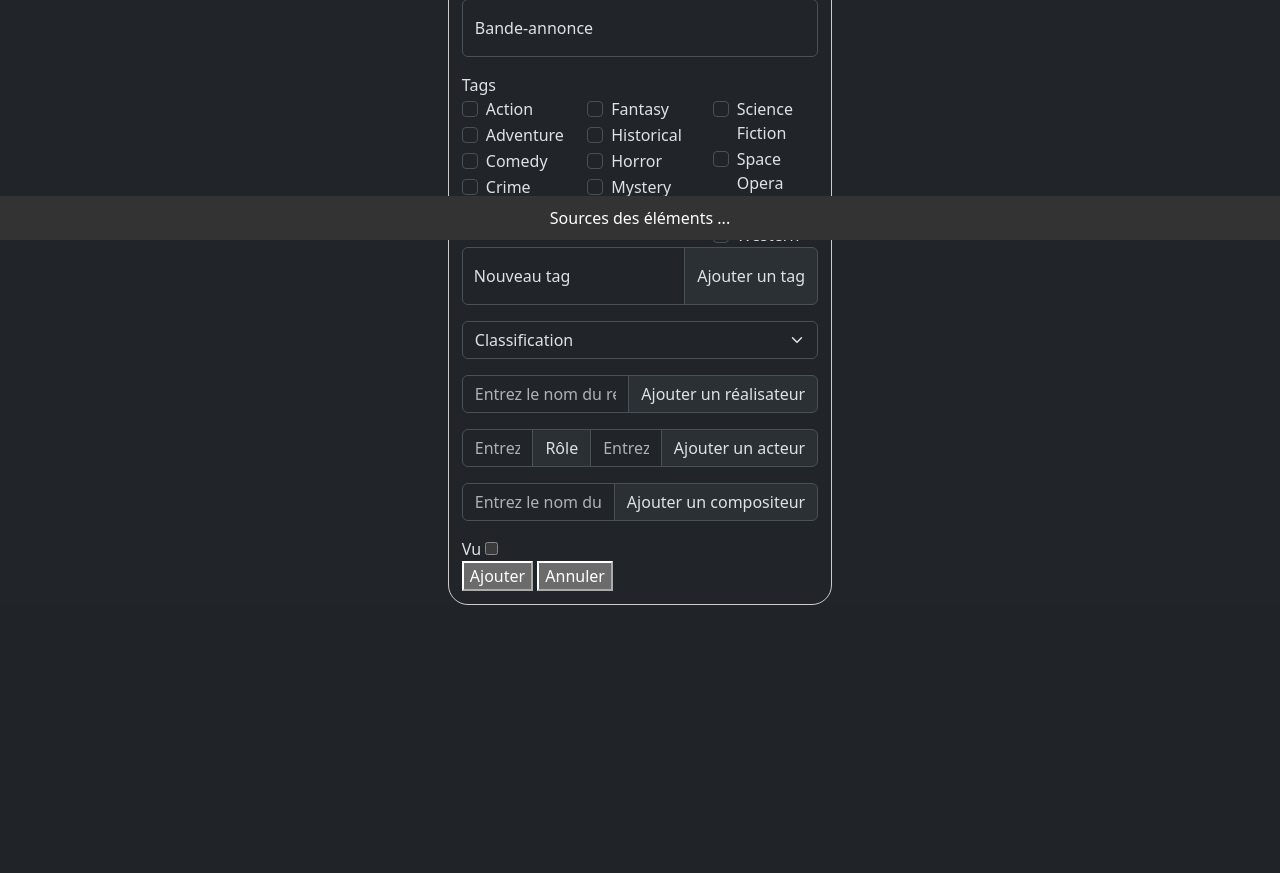
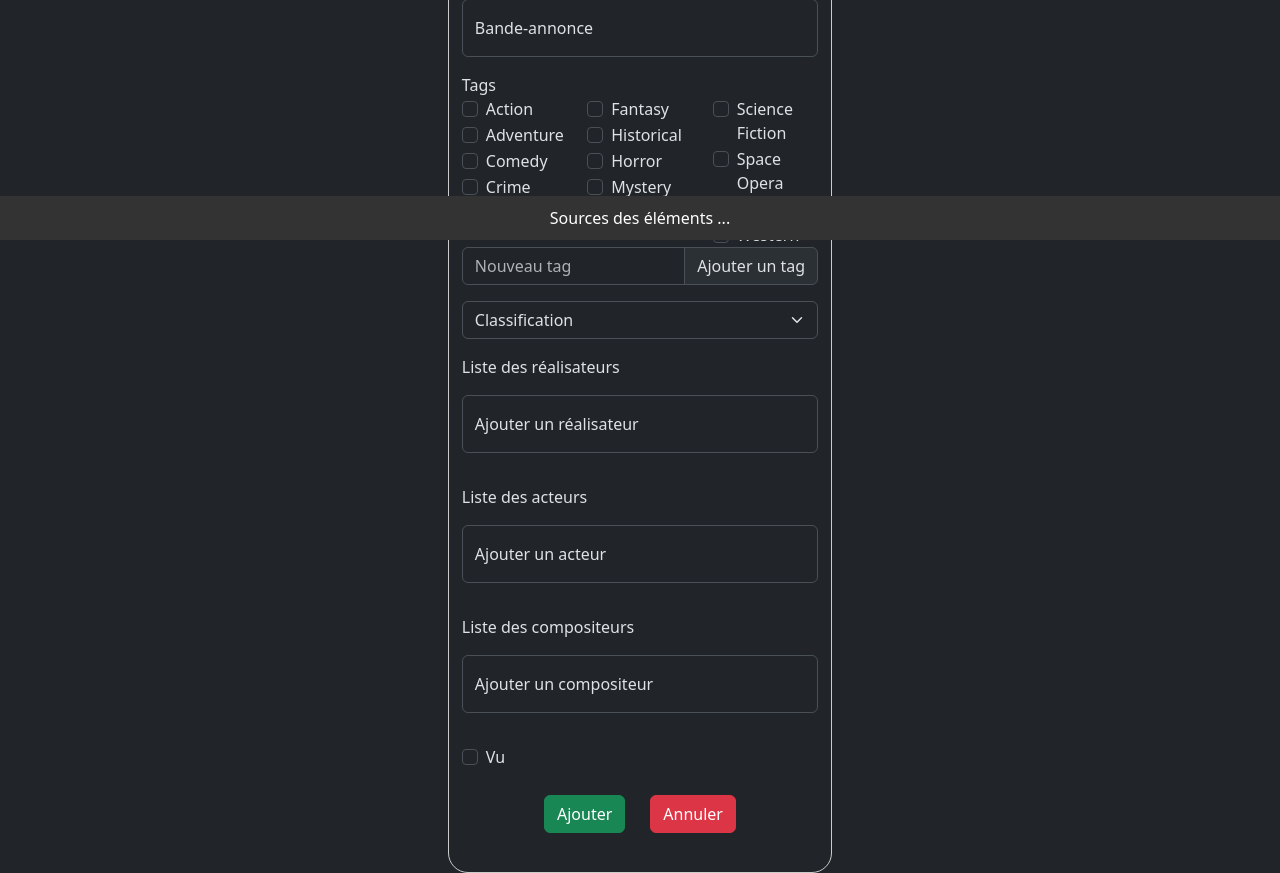
Before and after one commit to Darkbriks/L2_Web_Projet_3, a PHP site: page /pages/admin.php in a window 1280 px wide. Shown: the part 560-1433 px from the top of the page. Before the commit the page ends 1165 px from the top, so only its background shows below. Run offline with PHP 8.4, Linux system fonts and the light colour scheme; the visitor is signed in with stand-in values (Sample User, id 1); data comes from the database, SQL or seed files in the repository.

Commit message:
Complete AddMovieForm

```diff
--- a/class/mdb/MovieForm.php
+++ b/class/mdb/MovieForm.php
@@ -35,10 +35,12 @@ class MovieForm
 
         if (isset($data['actor']))
         {
-            foreach ($data['actor'] as $value)
+            if (!isset($data['actor_role']) || count($data['actor']) !== count($data['actor_role'])) { throw new Exception($GLOBALS['movie-form-exception-actor-role']); }
+
+            for ($i = 0; $i < count($data['actor']); $i++)
             {
-                $actor = explode('!$!', $value)[0]; $actor = htmlspecialchars(trim($actor));
-                $role = explode('!$!', $value)[1]; $role = htmlspecialchars(trim($role));
+                $actor = htmlspecialchars(trim($data['actor'][$i]));
+                $role = htmlspecialchars(trim($data['actor_role'][$i]));
                 if (!empty($actor)) { $this->linkPersons([$actor], $movie_id, 1, [$actor => $role]); }
             }
         }
--- a/class/mdb/PersonDB.php
+++ b/class/mdb/PersonDB.php
@@ -2,6 +2,7 @@
 
 namespace mdb;
 
+use Exception;
 use pdo_wrapper\PdoWrapper;
 
 class PersonDB extends PdoWrapper
@@ -9,6 +10,14 @@ class PersonDB extends PdoWrapper
     public function __construct()
     {
         parent::__construct($GLOBALS['db_name'], $GLOBALS['db_host'], $GLOBALS['db_port'], $GLOBALS['db_user'], $GLOBALS['db_pwd']);
+    }
+
+    /**
+     * @throws Exception
+     */
+    public function getData($attributes, $values, $and = true, $limit = 10, $order = 'id', $direction = 'ASC', $useLike = false, $table='person', $class_name=null): bool|array
+    {
+        return parent::getData($attributes, $values, $and, $limit, $order, $direction, $useLike, $table, "mdb\data_template\Person");
     }
 
     public function addPerson($first_name, $last_name, $birth_date, $death_date, $type, $image_path): bool
--- a/class/mdb/TagDB.php
+++ b/class/mdb/TagDB.php
@@ -2,6 +2,7 @@
 
 namespace mdb;
 
+use Exception;
 use pdo_wrapper\PdoWrapper;
 
 class TagDB extends PdoWrapper
@@ -9,6 +10,14 @@ class TagDB extends PdoWrapper
     public function __construct()
     {
         parent::__construct($GLOBALS['db_name'], $GLOBALS['db_host'], $GLOBALS['db_port'], $GLOBALS['db_user'], $GLOBALS['db_pwd']);
+    }
+
+    /**
+     * @throws Exception
+     */
+    public function getData($attributes, $values, $and = true, $limit = 10, $order = 'id', $direction = 'ASC', $useLike = false, $table='Tag', $class_name=null): bool|array
+    {
+        return parent::getData($attributes, $values, $and, $limit, $order, $direction, $useLike, $table, "mdb\data_template\Tag");
     }
 
     public function tagExist($name): bool
--- a/class/mdb/data_template/Person.php
+++ b/class/mdb/data_template/Person.php
@@ -11,8 +11,6 @@ class Person
     public function getBirthDate() { return $this->birth_date; }
     public function getDeathDate() { return $this->death_date; }
     public function getImagePath() { return $this->image_path; }
-    public function getPlayedName() { return $this->played_name; }
-    public function getType() { return $this->type; }
 
     // Méthode pour générer le HTML en fonction du type
     public function getHtml_Person()
@@ -80,9 +78,7 @@ class Person
             'last_name' => $this->last_name,
             'birth_date' => $this->birth_date,
             'death_date' => $this->death_date,
-            'image_path' => $this->image_path,
-            'played_name' => $this->played_name,
-            'type' => $this->type
+            'image_path' => $this->image_path
         ];
     }
 }
--- a/class/mdb/data_template/Tag.php
+++ b/class/mdb/data_template/Tag.php
@@ -11,4 +11,12 @@ class Tag
     {
         return "<li><a class='dropdown-item tag' href='#' data-tag=" . $this->getId() . ">" . $this->getName() . "</a></li>";
     }
+
+    public function get_json()
+    {
+        return [
+            'id' => $this->id,
+            'name' => $this->name
+        ];
+    }
 }
--- a/css/my_movies.css
+++ b/css/my_movies.css
@@ -233,6 +233,9 @@ body.dark-theme label{
     margin-top: 5px;
 }
 
+/********** Form **********/
+form h2 { text-align: center; }
+
 /********** Login Form **********/
 .login-form {
     max-width: 20vw;
@@ -266,10 +269,6 @@ body.dark-theme label{
     position: absolute;
     left: 50%;
     transform: translate(-50%, 0);
-}
-
-.add-movie-form h2 {
-    text-align: center;
 }
 
 #posters-preview {
@@ -314,3 +313,18 @@ body.dark-theme label{
     column-count: 3;
     column-gap: 20px;
 }
+
+.remove-btn {
+    height: 40px;
+    width: 40px;
+}
+
+.login-form-submit {
+    position: relative;
+    display: flex;
+    justify-content: center;
+    align-items: center;
+    width: 100%;
+    padding: 10px;
+    margin-top: 10px;
+}
--- a/localization/FR.php
+++ b/localization/FR.php
@@ -44,17 +44,12 @@ $GLOBALS['movie-form-add-movie-age-rating'] = 'Classification';
 $GLOBALS['movie-form-add-movie-age-rating-placeholder'] = 'Entrez la classification du film';
 $GLOBALS['movie-form-add-movie-age-rating-all'] = 'Tout public';
 $GLOBALS['movie-form-add-movie-age-rating-number'] = 'ans et plus';
-$GLOBALS['movie-form-add-movie-director-to-add'] = 'Réalisateur à ajouter';
+$GLOBALS['movie-form-add-movie-directors-list'] = 'Liste des réalisateurs';
 $GLOBALS['movie-form-add-movie-add-director'] = 'Ajouter un réalisateur';
-$GLOBALS['movie-form-add-movie-add-director-placeholder'] = 'Entrez le nom du réalisateur';
-$GLOBALS['movie-form-add-movie-actor-to-add'] = 'Acteur à ajouter';
+$GLOBALS['movie-form-add-movie-actors-list'] = 'Liste des acteurs';
 $GLOBALS['movie-form-add-movie-add-actor'] = 'Ajouter un acteur';
-$GLOBALS['movie-form-add-movie-add-actor-placeholder'] = 'Entrez le nom de l\'acteur';
-$GLOBALS['movie-form-add-movie-add-actor-role'] = 'Rôle';
-$GLOBALS['movie-form-add-movie-add-actor-role-placeholder'] = 'Entrez le rôle de l\'acteur';
-$GLOBALS['movie-form-add-movie-composer-to-add'] = 'Compositeur à ajouter';
+$GLOBALS['movie-form-add-movie-composers-list'] = 'Liste des compositeurs';
 $GLOBALS['movie-form-add-movie-add-composer'] = 'Ajouter un compositeur';
-$GLOBALS['movie-form-add-movie-add-composer-placeholder'] = 'Entrez le nom du compositeur';
 $GLOBALS['movie-form-add-movie-seen'] = 'Vu';
 $GLOBALS['movie-form-add-movie-add'] = 'Ajouter';
 $GLOBALS['movie-form-add-movie-cancel'] = 'Annuler';
@@ -69,6 +64,7 @@ $GLOBALS['movie-form-exception-trailer'] = 'La bande-annonce du film est obligat
 $GLOBALS['movie-form-exception-tags'] = 'Le film doit avoir au moins un tag';
 $GLOBALS['movie-form-exception-age-rating'] = 'La classification du film est obligatoire et doit être un nombre entier positif';
 $GLOBALS['movie-form-exception-seen'] = 'La valeur de "Vu" doit être vraie ou fausse. Le film ne peut pas avoir été vu si il n\'est pas sorti';
+$GLOBALS['movie-form-exception-actor-role'] = 'Le rôle doit être défini pour chaque acteur';
 
 ////////// LOGIN //////////
 // login.php
@@ -77,3 +73,14 @@ $GLOBALS['login-user'] = 'Nom d\'utilisateur';
 $GLOBALS['login-password'] = 'Mot de passe';
 $GLOBALS['login-submit'] = 'Connexion';
 $GLOBALS['login-error'] = 'Nom d\'utilisateur ou mot de passe incorrect, veuillez réessayer';
+
+////////// SQL //////////
+// PdoWrapper.php
+$GLOBALS['pdo-connect-error'] = 'Erreur de connexion à la base de données : ';
+$GLOBALS['pdo-execute-error'] = 'Erreur lors de l\'exécution de la requête : ';
+
+////////// AJAX //////////
+// get-data.php
+$GLOBALS['ajax-get-data-table-not-valid'] = 'La table demandée n\'est pas valide. Les tables valides sont : movies, tag, et person';
+$GLOBALS['ajax-get-data-attribute-value-not-set'] = 'L\'attribut et/ou la valeur ne sont pas définis';
+$GLOBALS['ajax-get-data-table-not-set'] = 'La table n\'est pas définie';
--- a/pages/add-movie-form.php
+++ b/pages/add-movie-form.php
@@ -12,6 +12,7 @@ $persons = $personDB->getPersons();
 
 <form method='POST' enctype='multipart/form-data' class="add-movie-form">
     <?php if (isset($add_movie_error)) { echo "<div class='alert alert-warning' role='alert'>$add_movie_error</div>"; } ?>
+    <?php if (isset($add_movie_success)) { echo "<div class='alert alert-success' role='alert'>$add_movie_success</div>"; } ?>
 
     <h2><?php echo $GLOBALS['movie-form-title'] ?></h2>
 
@@ -51,7 +52,7 @@ $persons = $personDB->getPersons();
     </div>
 
     <div class="mb-3">
-        <label for='category'><?php echo $GLOBALS['movie-form-add-movie-tags'] ?></label>
+        <label><?php echo $GLOBALS['movie-form-add-movie-tags'] ?></label>
         <div id='category'>
             <?php foreach ($categories as $category) {?>
                 <div class="form-check">
@@ -60,9 +61,9 @@ $persons = $personDB->getPersons();
                 </div>
             <?php } ?>
         </div>
-        <div class="form-floating input-group">
+        <div class="input-group">
             <input class="form-control" type='text' id='newCategory' placeholder='<?php echo $GLOBALS['movie-form-add-movie-new-tag'] ?>'>
-            <label for='newCategory'><?php echo $GLOBALS['movie-form-add-movie-new-tag'] ?></label>
+            <label for='newCategory' hidden><?php echo $GLOBALS['movie-form-add-movie-new-tag'] ?></label>
             <button class='input-group-text' type='button' id='addCategory'><?php echo $GLOBALS['movie-form-add-movie-add-tag'] ?></button>
         </div>
     </div>
@@ -79,54 +80,140 @@ $persons = $personDB->getPersons();
         </select>
     </div>
 
-    <div class="form-floating mb-3">
-        <label for='directorDataList' class='form-label' hidden><?php echo $GLOBALS['movie-form-add-movie-director-to-add'] ?></label>
-        <div class='directorList'></div>
-        <div class='input-group mb-3'>
-            <input class='form-control' list='datalistOptions' id='directorDataList' placeholder='<?php echo $GLOBALS['movie-form-add-movie-add-director-placeholder'] ?>'>
-            <button type='button' class='input-group-text' id='AddDirectorButton'><?php echo $GLOBALS['movie-form-add-movie-add-director'] ?></button>
+    <div class="mb-3">
+        <p><?php echo $GLOBALS['movie-form-add-movie-directors-list'] ?></p>
+        <div id='directorList'></div>
+        <div class='form-floating  mb-3'>
+            <input class='form-control' list='datalistOptions' id='directorDataList' placeholder='<?php echo $GLOBALS['movie-form-add-movie-add-director'] ?>'>
+            <label for='directorDataList' class='form-label'><?php echo $GLOBALS['movie-form-add-movie-add-director'] ?></label>
         </div>
-        <datalist id='datalistOptions'>
-            <?php foreach ($persons as $person) { ?><option value='<?php echo $person->getFirstName()?> <?php echo $person->getLastName() ?>'><?php } ?>
-        </datalist>
+        <div class="list-group" id='directorDatalistOptions'></div>
     </div>
 
-    <div>
-        <label for='actorDataList' class='form-label' hidden><?php echo $GLOBALS['movie-form-add-movie-actor-to-add'] ?></label>
-        <div class='actorList'></div>
-        <div class='input-group mb-3'>
-            <input class='form-control' list='datalistOptions' id='actorDataList' placeholder='<?php echo $GLOBALS['movie-form-add-movie-add-actor-placeholder'] ?>'>
-            <span class='input-group-text'><?php echo $GLOBALS['movie-form-add-movie-add-actor-role'] ?></span>
-            <input class='form-control' id='role' placeholder='<?php echo $GLOBALS['movie-form-add-movie-add-actor-role-placeholder'] ?>'>
-            <button type='button' class='input-group-text' id='AddActorButton'><?php echo $GLOBALS['movie-form-add-movie-add-actor'] ?></button>
+    <div class="mb-3">
+        <p><?php echo $GLOBALS['movie-form-add-movie-actors-list'] ?></p>
+        <div id='actorList'></div>
+        <div class='form-floating  mb-3'>
+            <input class='form-control' list='datalistOptions' id='actorDataList' placeholder='<?php echo $GLOBALS['movie-form-add-movie-add-actor'] ?>'>
+            <label for='actorDataList' class='form-label'><?php echo $GLOBALS['movie-form-add-movie-add-actor'] ?></label>
         </div>
-        <datalist id='datalistOptions'>
-            <?php foreach ($persons as $person) { ?><option value='<?php echo $person->getFirstName() ?> <?php echo $person->getLastName() ?>'><?php } ?>
-        </datalist>
+        <div class="list-group" id='actorDatalistOptions'></div>
     </div>
 
-    <div>
-        <label for='composerDataList' class='form-label' hidden><?php echo $GLOBALS['movie-form-add-movie-composer-to-add'] ?></label>
-        <div class='composerList'></div>
-        <div class='input-group mb-3'>
-            <input class='form-control' list='datalistOptions' id='composerDataList' placeholder='<?php echo $GLOBALS['movie-form-add-movie-add-composer-placeholder'] ?>'>
-            <button type='button' class='input-group-text' id='AddComposerButton'><?php echo $GLOBALS['movie-form-add-movie-add-composer'] ?></button>
+    <div class="mb-3">
+        <p><?php echo $GLOBALS['movie-form-add-movie-composers-list'] ?></p>
+        <div id='composerList'></div>
+        <div class='form-floating  mb-3'>
+            <input class='form-control' list='datalistOptions' id='composerDataList' placeholder='<?php echo $GLOBALS['movie-form-add-movie-add-composer'] ?>'>
+            <label for='composerDataList' class='form-label'><?php echo $GLOBALS['movie-form-add-movie-add-composer'] ?></label>
         </div>
-        <datalist id='datalistOptions'>
-            <?php foreach ($persons as $person) { ?><option value='<?php echo $person->getFirstName() ?> <?php echo $person->getLastName() ?>'><?php } ?>
-        </datalist>
+        <div class="list-group" id='composerDatalistOptions'></div>
     </div>
 
-    <div>
-        <label for='seen'><?php echo $GLOBALS['movie-form-add-movie-seen'] ?></label>
-        <input type='checkbox' name='seen' id='seen' value='0'>
+    <div class="mb-3 form-check">
+        <input class="form-check-input" type='checkbox' name='seen' id='seen' value='0'>
+        <label class="form-check-label" for='seen'><?php echo $GLOBALS['movie-form-add-movie-seen'] ?></label>
     </div>
 
-    <div>
-        <button type='submit'><?php echo $GLOBALS['movie-form-add-movie-add'] ?></button>
-        <button type='reset'><?php echo $GLOBALS['movie-form-add-movie-cancel'] ?></button>
+    <div class="mb-3 login-form-submit">
+        <button class="btn btn-success" type='submit'><?php echo $GLOBALS['movie-form-add-movie-add'] ?></button>
+        <span style="width: 25px"></span>
+        <button class="btn btn-danger" type='reset'><?php echo $GLOBALS['movie-form-add-movie-cancel'] ?></button>
     </div>
 
 </form>
 
 <script src=<?php echo $GLOBALS['JS_DIR'] . "add-movie-form.js" ?>></script>
+
+<script>
+    document.addEventListener('DOMContentLoaded', function()
+    {
+        document.getElementById('directorDataList').addEventListener('input', function()
+        {
+            let director = document.getElementById('directorDataList').value;
+            if (director.length > 0) { updateOptionList('director', director); }
+            else { clearOptionList('director'); }
+        });
+
+        document.getElementById('actorDataList').addEventListener('input', function()
+        {
+            let actor = document.getElementById('actorDataList').value;
+            if (actor.length > 0) { updateOptionList('actor', actor); }
+            else { clearOptionList('actor'); }
+        });
+
+        document.getElementById('composerDataList').addEventListener('input', function()
+        {
+            let composer = document.getElementById('composerDataList').value;
+            if (composer.length > 0) { updateOptionList('composer', composer); }
+            else { clearOptionList('composer'); }
+        });
+    });
+
+    function updateOptionList(type, value)
+    {
+        // TODO: Ajouter la possibilité de créer une personne si elle n'existe pas
+        let xhr = new XMLHttpRequest();
+        xhr.open('POST', '../ajax/get-data.php', true);
+        xhr.setRequestHeader('Content-Type', 'application/x-www-form-urlencoded');
+        xhr.send('table=person&conditionLength=2&attribute0=first_name&attribute1=last_name&value0=' + value + '&value1=' + value + '&and=false&limit=5&useLike=true');
+        xhr.onreadystatechange = function()
+        {
+            if (xhr.readyState === 4 && xhr.status === 200)
+            {
+                let response = JSON.parse(xhr.responseText);
+                if (response.success)
+                {
+                    let personList = document.getElementById(type + 'DatalistOptions');
+                    personList.innerHTML = '';
+                    let data = JSON.parse(response.data);
+                    data.forEach(function(person)
+                    {
+                        let option = document.createElement('button');
+                        option.classList.add('list-group-item', 'list-group-item-action');
+                        option.innerHTML = person.first_name + ' ' + person.last_name;
+                        option.id = person.id;
+                        option.addEventListener('click', addPersonToList.bind(null, type, person.id, person.first_name + ' ' + person.last_name));
+                        personList.appendChild(option);
+                    });
+                }
+                else { console.log('Erreur:', response.error); }
+            }
+        }
+    }
+
+    function clearOptionList(type) { let personList = document.getElementById(type + 'DatalistOptions'); personList.innerHTML = ''; }
+
+    // TODO: Améliorer le style du bouton de suppression
+    function addPersonToList(type, id, name)
+    {
+        let personList = document.getElementById(type + 'List');
+        personList.querySelectorAll('.input').forEach(function(person)
+        {
+            if (person.value === id) { console.log('Personne déjà ajoutée'); return; }
+            // TODO: Fix this
+        });
+
+        let person = document.createElement('div');
+        person.classList.add('input-group', 'mb-3');
+
+        if (type !== 'actor') { person.innerHTML = '<input class="form-control" type="text" value="' + name + '" readonly><button type="button" class="btn-close remove-btn" aria-label="Close" onclick="removePersonFromList(this)"></button><input type="hidden" name="' + type + '[]" value="' + id + '">'; }
+        else
+        {
+            let role = document.createElement('input');
+            role.classList.add('form-control');
+            role.type = 'text';
+            role.placeholder = 'Rôle';
+            role.name = type + '_role[]';
+            person.innerHTML = '<input class="form-control" type="text" value="' + name + '" readonly><input type="hidden" name="' + type + '[]" value="' + id + '">';
+            person.appendChild(role);
+            person.innerHTML += '<button type="button" class="btn-close remove-btn" aria-label="Close" onclick="removePersonFromList(this)"></button>';
+        }
+
+        personList.appendChild(person);
+        clearOptionList(type);
+        document.getElementById(type + 'DataList').value = '';
+    }
+
+    function removePersonFromList(button) { button.parentElement.remove(); }
+</script>
--- a/pages/admin.php
+++ b/pages/admin.php
@@ -33,14 +33,10 @@ if (isset($_SESSION['admin']) && $_SESSION['admin'])
         try
         {
             $movieForm->createMovie($_POST, $img_file);
-            echo "<p>" . $GLOBALS['admin-movie-success'] . "</p>";
+            $add_movie_success = $GLOBALS['admin-movie-success'];
         }
-        catch (Exception $e)
-        {
-            echo $e->getMessage();
-        }
+        catch (Exception $e) { $add_movie_error = $e->getMessage(); }
     }
-    //echo $movieForm->getForm();
     include "add-movie-form.php";
 }
 else { include "login.php"; }
```
Also changed, not shown: ajax/get-data.php (added, +71 -0 lines), class/mdb/MoviesDB.php (+9 -0 lines), class/pdo_wrapper/PdoWrapper.php (+51 -3 lines), js/add-movie-form.js (+0 -45 lines), localization/EN.php (+15 -8 lines).
